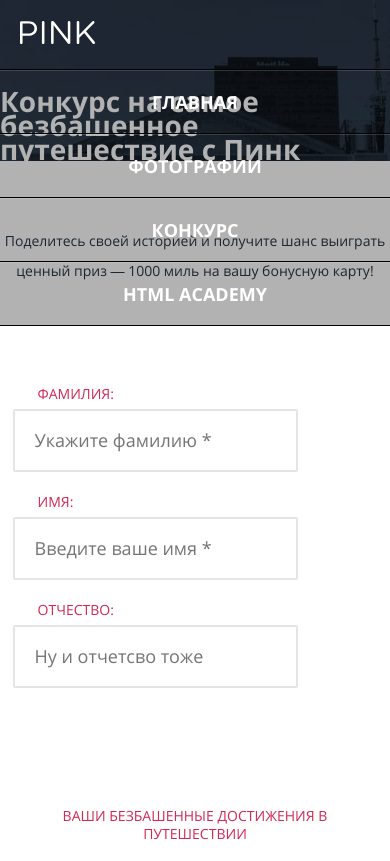
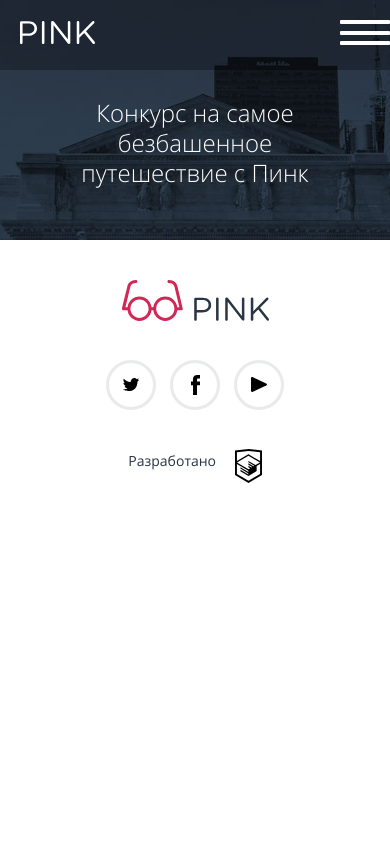
Before and after one commit to nookimy/pink, a website: page source/form.html in a window 390 px wide. Shown: the top 861 px of the page. Drawn offline with nearby package versions, Linux system fonts and the light colour scheme; files that its build step writes are made by us from their sources.

Commit message:
Адаптивная верства футера

```diff
--- a/source/form.html
+++ b/source/form.html
@@ -12,14 +12,14 @@
         <a class="page-header__logo">
           <img src="img/logo-pink-white-mobile.svg" width="75" height="22" alt="Логотип Пинк">
         </a>
-        <nav class="main-nav">
-          <!--<button class="main-nav__toggle" type="button">Закрыть</button>-->
+        <nav class="main-nav main-nav--closed main-nav--nojs">
+          <button class="main-nav__toggle" type="button"><span></span></button>
             <ul class="main-nav__list  site-list">
               <li class="site-list__item">
                 <a href="index.html">Главная</a>
               </li>
               <li class="site-list__item">
-                <a>Фотографии</a>
+                <a href="photo.html">Фотографии</a>
               </li>
               <li class="site-list__item site-list__item--current">
                 <a>Конкурс</a>
@@ -35,10 +35,12 @@
     <main class="page-main">
 
       <section class="intro">
-        <h1 class="intro-title">Конкурс на самое безбашенное путешествие с Пинк</h1>
+        <div class="intro__wrapper intro__wrapper--inner intro__wrapper--contest">
+          <h1 class="intro__title">Конкурс на самое безбашенное путешествие с Пинк</h1>
+        </div>
       </section>
 
-      <section class="application">
+      <!--<section class="application">
 
         <h2 class="application__title application__title--hidden">Форма заявки</h2>
 
@@ -125,30 +127,70 @@
           <button class="form__submit-button  button" type="submit">Отправить форму</button>
           <p class="form__note"><span>*</span> — обязательные поля</p>
         </form>
-      </section>
+      </section>-->
 
     </main>
 
     <footer class="page-footer">
-
+      <div class="page-footer__wrapper">
         <a  class="page-footer__logo" href="index.html">
           <img class="page-footer__logo-image" src="img/logo-pink-blue-mobile.svg" width="147" height="40" alt="Логотип приложения Пинк">
         </a>
 
         <div class="page-footer__social social">
           <h2 class="social__title social__title--hidden">Мы в соцсетях</h2>
-
-        <a class="social__link social__link--twitter" href="#"></a>
-        <a class="social__link social__link--facebook" href="#"></a>
-        <a class="social__link social__link--youtube" href="#"></a>
+          <a class="social__link social__link--twitter" href="#">
+            <img class="social__image" src="img/icon-twitter.svg" width="16" height="14" alt="Твиттер">
+          </a>
+          <a class="social__link social__link--facebook" href="#">
+            <img class="social__image" src="img/icon-facebook.svg" width="9" height="18" alt="Фейсбук">
+          </a>
+          <a class="social__link social__link--youtube" href="#">
+            <img class="social__image" src="img/icon-youtube.svg" width="16" height="13" alt="Ютуб">
+          </a>
         </div>
 
         <div class="page-footer__copyright copyright">
-        <a class="copyright__link" href="https://htmlacademy.ru/intensive/adaptive" target="_blank">Разработано
+          <a class="copyright__link" href="https://htmlacademy.ru/intensive/adaptive" target="_blank">
+            <span class="copyright__text">Разработано</span>
             <img class="copyright__image" src="img/logo-htmlacademy.svg" width="27" height="34" alt="Логотип HTML Academy">
           </a>
         </div>
+      </div>
+    </footer>
 
-    </footer>
+    <script>
+      var navMain = document.querySelector('.main-nav');
+      var navToggle = document.querySelector('.main-nav__toggle');
+      var pageHeader = document.querySelector(".page-header");
+      var pageIntro = document.querySelector(".intro");
+
+      navMain.classList.remove("main-nav--nojs");
+      pageHeader.classList.remove("page-header--full");
+      pageIntro.classList.remove("intro--short");
+
+      navToggle.addEventListener("click", function() {
+        if (navMain.classList.contains("main-nav--closed")) {
+          navMain.classList.remove("main-nav--closed");
+          navMain.classList.add("main-nav--opened");
+          if (pageHeader.classList.contains("page-header--full")) {
+            pageHeader.classList.remove("page-header--full");
+          } else {
+            pageHeader.classList.add("page-header--full");
+          };
+          if (pageIntro.classList.contains("intro--short")) {
+            pageIntro.classList.remove("intro--short");
+          } else {
+            pageIntro.classList.add("intro--short");
+          };
+        } else {
+          navMain.classList.add("main-nav--closed");
+          navMain.classList.remove("main-nav--opened");
+          pageHeader.classList.remove("page-header--full");
+          pageIntro.classList.remove("intro--short");
+        }
+      });
+    </script>
+
   </body>
 </html>
--- a/source/less/blocks/copyright.less
+++ b/source/less/blocks/copyright.less
@@ -1,6 +1,22 @@
 .copyright__link {
+  display: inline-block;
+  text-decoration: none;
+}
+
+.copyright__text {
   font-size: 14px;
   color: @blue-dark;
   text-decoration: none;
   vertical-align: top;
 }
+
+.copyright__image {
+  margin-left: 15px;
+}
+
+@media (min-width: @tablets-width) {
+  .copyright__text {
+    font-size: 18px;
+    line-height: 18px;
+  }
+}
--- a/source/less/blocks/intro.less
+++ b/source/less/blocks/intro.less
@@ -127,6 +127,11 @@
       padding-right: 200px;
     }
 
+    &--contest {
+      padding-left: 90px;
+      padding-right: 90px;
+    }
+
     &--hand::before {
       width: 100%;
       height: 645px;
--- a/source/less/blocks/page-footer.less
+++ b/source/less/blocks/page-footer.less
@@ -1,17 +1,45 @@
 .page-footer {
-  padding-top: 40px;
-  padding-bottom: 40px;
+  padding: 40px 20px;
+  text-align: center;
+
+  &__wrapper {
+    .container;
+  }
+
+  &__logo {
+    display: block;
+    height: 40px;
+    margin-bottom: 35px;
+  }
+
+  &__social {
+    margin-bottom: 34px;
+  }
 }
 
-.page-footer__logo {
-  display: block;
+@media (max-width: 659px) {
+  .page-footer {
+    &--index {
+      display: none;
+    }
+  }
 }
 
-.page-footer__social {
-  margin-top: 35px;
+@media (min-width: @tablets-width) {
+  .page-footer {
+    &__wrapper {
+      display: flex;
+      justify-content: space-between;
+      padding-top: 35px;
+      padding-bottom: 35px;
+    }
+
+    &__logo {
+      margin-bottom: 0;
+    }
+
+    &__social {
+      margin-bottom: 0;
+    }
+  }
 }
-
-
-.page-footer__copyright {
-  margin-top: 34px;
-}
--- a/source/less/blocks/social.less
+++ b/source/less/blocks/social.less
@@ -7,4 +7,22 @@
   border: 3px solid rgba(@blue-dark, 0.1);
   border-radius: 50%;
   margin: 5px 5px;
+
+  &--twitter {
+    padding-top: 15px;
+  }
+
+  &--facebook {
+    padding-top: 12px;
+  }
+
+  &--youtube {
+    padding-top: 14px;
+  }
 }
+
+.social__title {
+  &--hidden {
+    .visually-hidden;
+  }
+}
```
Also changed, not shown: source/index.html (+28 -0 lines), source/photo.html (+17 -11 lines). Lines whose indentation alone changed are shown as unchanged.
